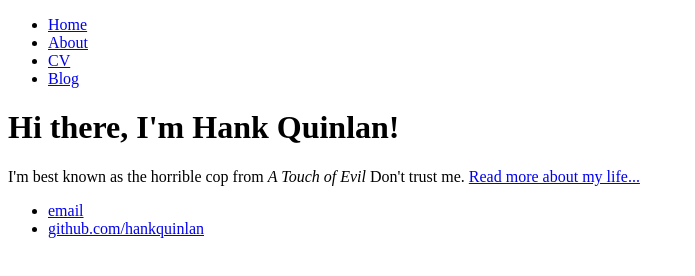
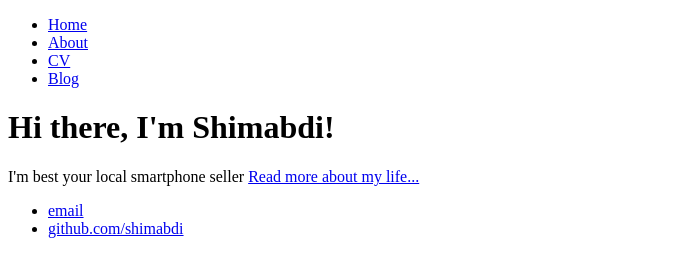
Before and after one commit to shimabdipoint/shimabdi.github.io, a plain HTML site: page index.html in a window 1280 px wide. Shown: the whole page, without its empty margins (0-695 px from the left). Drawn offline with Linux system fonts and the light colour scheme.

Commit message:
Update index.html

```diff
--- a/index.html
+++ b/index.html
@@ -1,7 +1,7 @@
 <!DOCTYPE html>
 <html>
 	<head>
-		<title>Hank Quinlan, Horrible Cop</title>
+		<title>Shimabdipoint</title>
 	</head>
 	<body>
 		<nav>
@@ -14,14 +14,14 @@
 		</nav>
 		<div class="container">
     		<div class="blurb">
-        		<h1>Hi there, I'm Hank Quinlan!</h1>
-				<p>I'm best known as the horrible cop from <em>A Touch of Evil</em> Don't trust me. <a href="/about">Read more about my life...</a></p>
+        		<h1>Hi there, I'm Shimabdi!</h1>
+				<p>I'm best your local smartphone seller </em> <a href="/about">Read more about my life...</a></p>
     		</div><!-- /.blurb -->
 		</div><!-- /.container -->
 		<footer>
     		<ul>
-        		<li><a href="mailto:hankquinlanhub@gmail.com">email</a></li>
-        		<li><a href="https://github.com/hankquinlan">github.com/hankquinlan</a></li>
+        		<li><a href="mailto:shimabdi@mail.ru">email</a></li>
+        		<li><a href="https://github.com/shimabdipoint">github.com/shimabdi</a></li>
 			</ul>
 		</footer>
 	</body>
```
